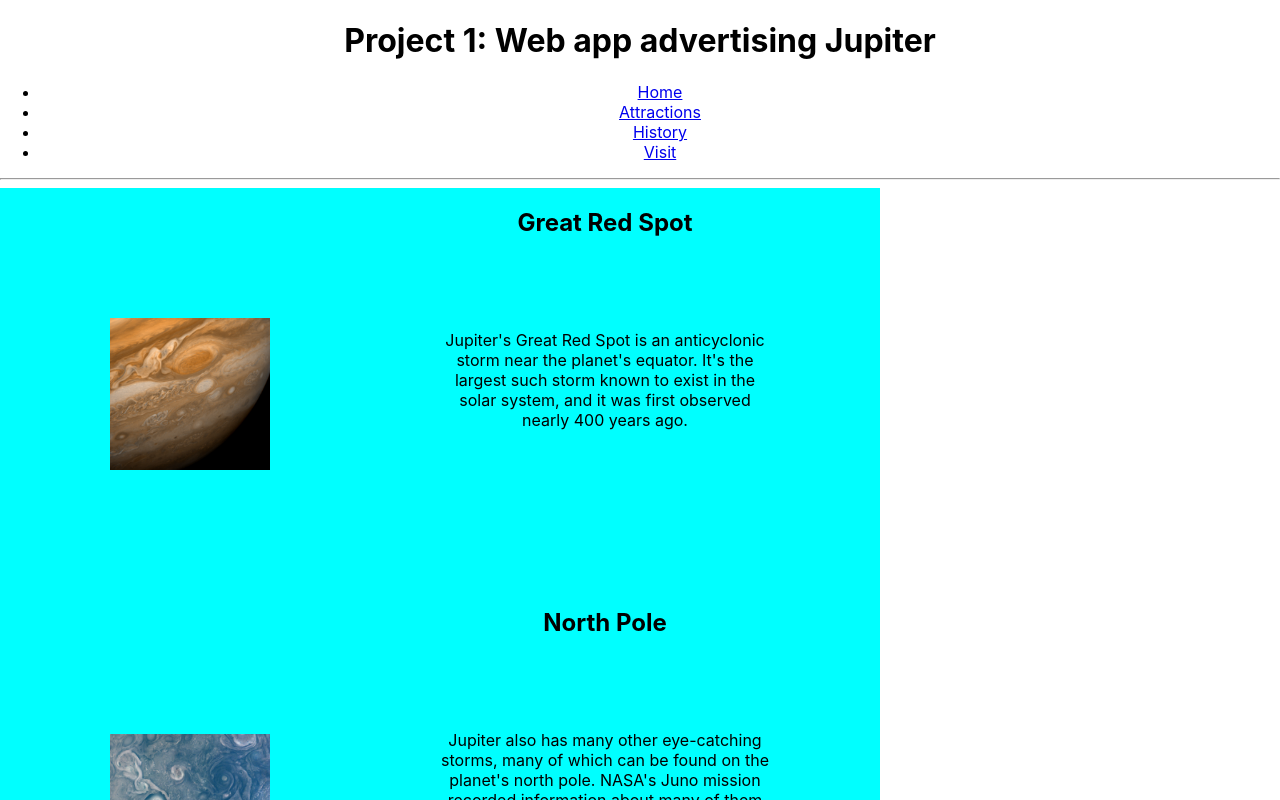
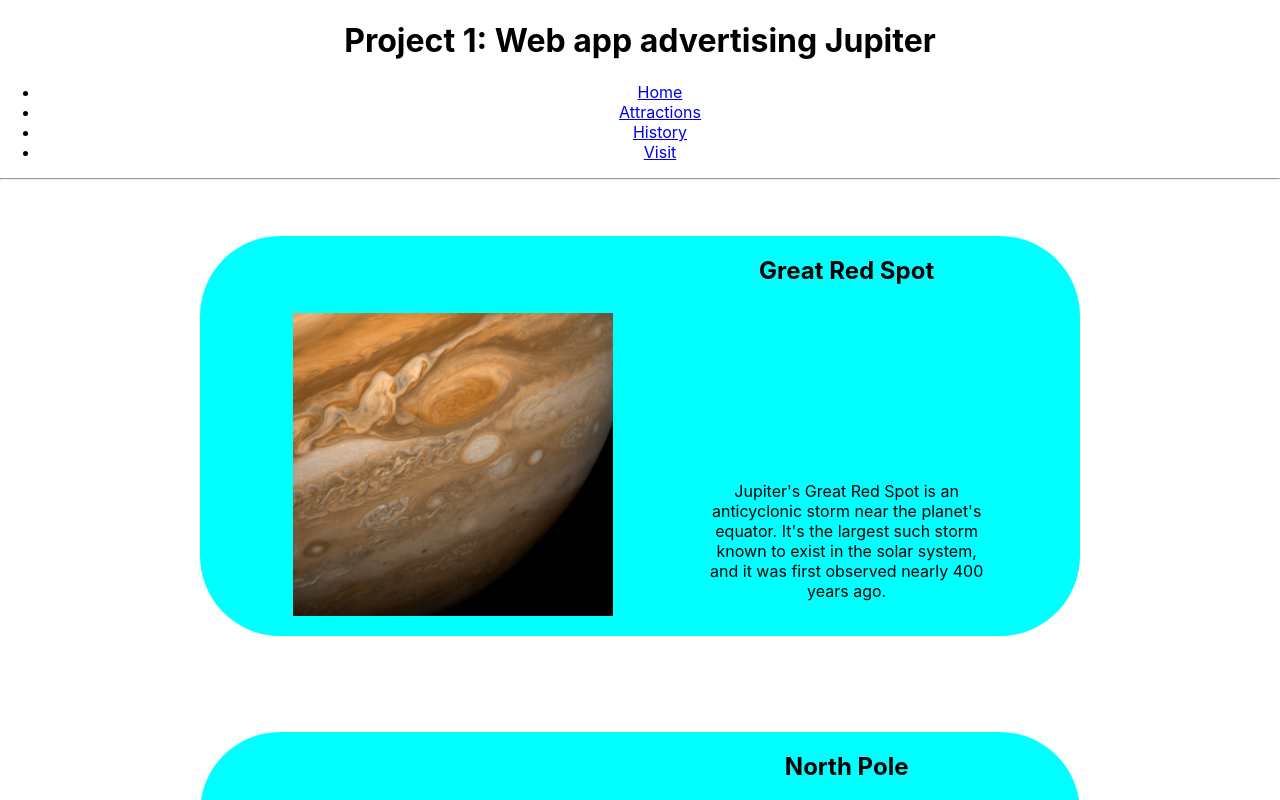
Before and after one commit to chystarr/visit-jupiter, a React (Create React App) app: page /attractions in a window 1280 px wide. Shown: the top 800 px of the page. Built offline with nearby package versions, Linux system fonts and the light colour scheme.

Commit message:
Arranged card components on attractions page

```diff
--- a/src/components/css/Attractions.css
+++ b/src/components/css/Attractions.css
@@ -1,3 +1,8 @@
+.attractions-page {
+  display: grid;
+  justify-items: center;
+}
+
 .attractions-page .info-card {
   background-color: aqua;
   display: grid;
@@ -5,14 +10,16 @@
   grid-template-rows: repeat(6, 1fr);
   height: 25em;
   width: 55em;
+  border-radius: 5em;
+  margin: 3em;
 }
 
 .attractions-page .info-card img {
   object-fit: contain;
-  height: 10em;
-  width: 10em;
+  height: 20em;
+  width: 20em;
   grid-column: 2 / 4;
-  grid-row: 3 / 5;
+  grid-row: 2 / 4;
 }
 
 .attractions-page .info-card h2 {
```
